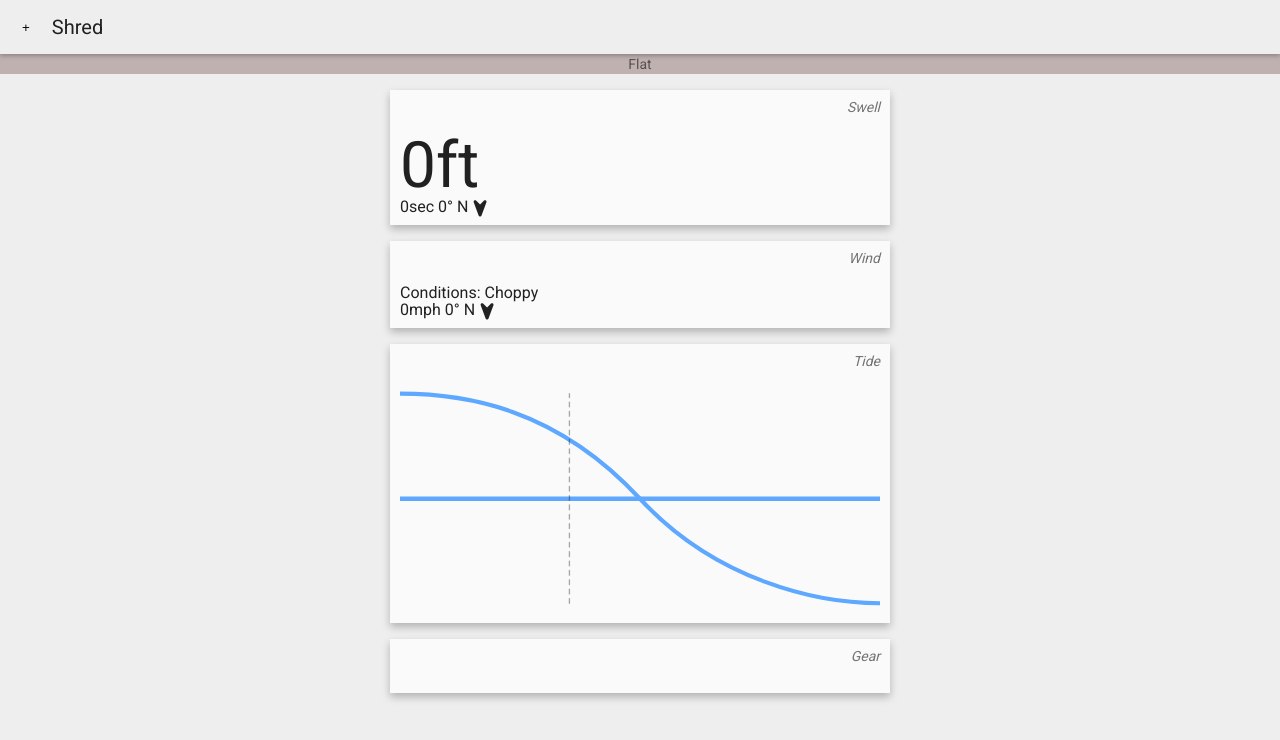
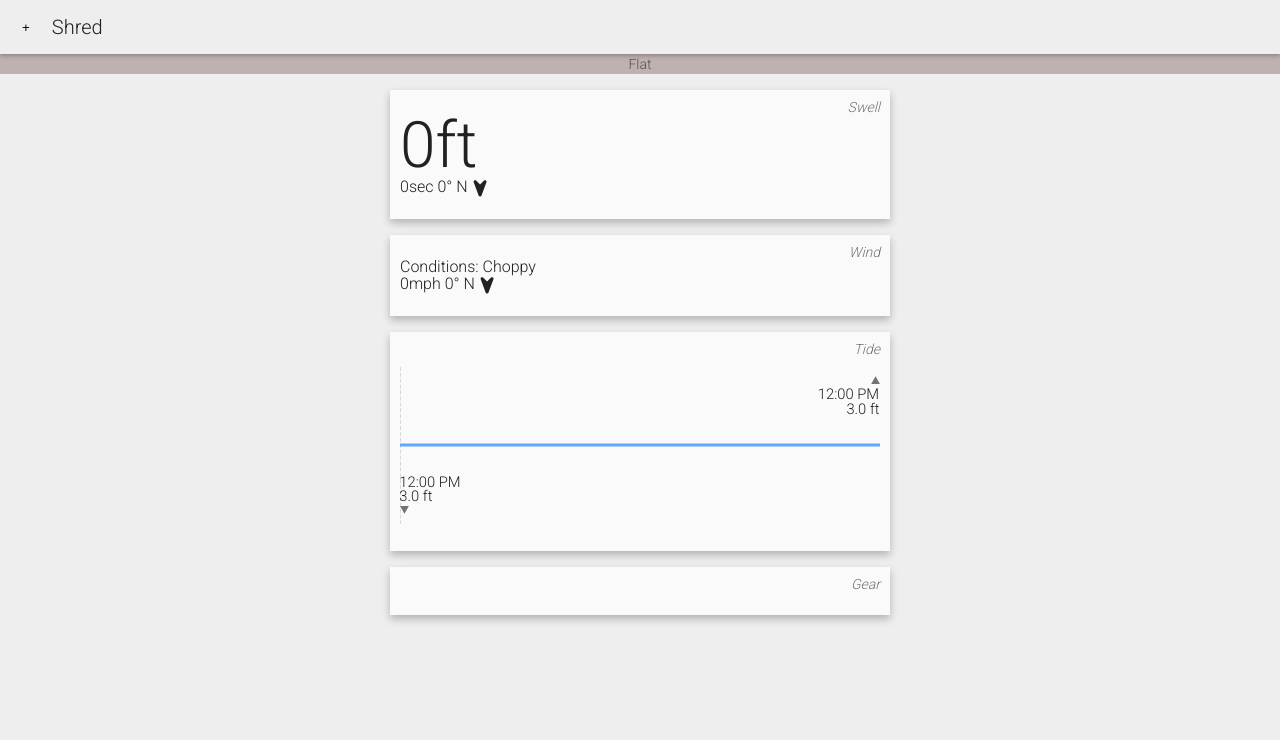
Before and after one commit to TunaSurf/ShouldIShred, a React (Create React App) app: page /1 in a window 1280 px wide. Shown: the top 740 px of the page. Built offline with nearby package versions, Linux system fonts and the light colour scheme; no server answers.

Commit message:
setup tide graph svg w/ animation

```diff
--- a/public/index.html
+++ b/public/index.html
@@ -10,7 +10,7 @@
     -->
     <link rel="manifest" href="%PUBLIC_URL%/manifest.json">
     <link rel="shortcut icon" href="%PUBLIC_URL%/favicon.ico">
-    <link href="https://fonts.googleapis.com/css?family=Roboto" rel="stylesheet">
+    <link href="https://fonts.googleapis.com/css?family=Roboto:300,400" rel="stylesheet">
     <link rel="stylesheet" href="https://use.fontawesome.com/releases/v5.1.0/css/all.css" integrity="sha384-lKuwvrZot6UHsBSfcMvOkWwlCMgc0TaWr+30HWe3a4ltaBwTZhyTEggF5tJv8tbt"
       crossorigin="anonymous">
     <!--
--- a/src/Card.css
+++ b/src/Card.css
@@ -1,16 +1,16 @@
 .card {
   background: #FAFAFA;
   box-shadow: 0 4px 8px rgba(0,0,0,0.25);
+  padding: 10px;
 }
 
 .card-name {
   text-align: right;
-  padding: 10px;
   font-style: italic;
   color: rgba(0,0,0,0.54);
   font-size: .875em;
 }
 
 .card-contents {
-  padding: 10px;
+  margin-bottom: .875em;
 }
--- a/src/CardList.js
+++ b/src/CardList.js
@@ -28,6 +28,7 @@ class CardList extends Component {
         </Card>
         <Card cardName="Tide">
           <Tide
+            locationName={this.props.locationName}
             previousTide={this.props.prevTide}
             nextTide={this.props.nextTide}
           />
--- a/src/LocationPage.js
+++ b/src/LocationPage.js
@@ -89,6 +89,7 @@ class LocationPage extends Component {
           closeSidebar={this.handleCloseSidebar}
         />
         <CardList
+          locationName={this.state.locationData.locationName}
           swellHeight={swellHeight}
           swellDirection={this.state.locationData.swellDirection}
           swellCompass={this.state.locationData.swellCompass}
--- a/src/Tide.css
+++ b/src/Tide.css
@@ -0,0 +1,11 @@
+.tide-graph {
+  margin-top: 10px;
+}
+
+.tide-graph-label {
+  fill: rgba(0,0,0,0.87);
+}
+
+.triangle {
+  fill: rgba(0,0,0,0.54);
+}
--- a/src/Tide.js
+++ b/src/Tide.js
@@ -3,15 +3,69 @@ import './Tide.css';
 
 class Tide extends Component {
   render() {
+    const nextHighCurve = "M0,105c162.794,0 162.75,-103 325,-103";
+    const nextLowCurve = "M0,2c162.794,0 162.75,103 325,103";
+    let nextHighLabels = (
+      <g id="next-high">
+        <g font-family="'Roboto-Light','Roboto'" font-size="10">
+          <text className="tide-graph-label" x="288.959" y="29.09" transform="translate(-6.01 -6.728)">
+            12:00 PM
+          </text>
+          <text className="tide-graph-label" x="308.28" y="39.09" transform="translate(-6.01 -6.728)">
+            3.0 ft
+          </text>
+        </g>
+        <g font-family="'Roboto-Light','Roboto'" font-size="10">
+          <text className="tide-graph-label" x="288.959" y="29.09" transform="translate(-289.418 52.657)">
+            12:00 PM
+          </text>
+          <text className="tide-graph-label" x="288.959" y="39.09" transform="translate(-289.418 52.657)">
+            3.0 ft
+          </text>
+        </g>
+        <path className="triangle" d="M325,12.155l-6,0l3,-5.155l3,5.155Z"/>
+        <path className="triangle" d="M0,94.845l6,0l-3,5.155l-3,-5.155Z"/>
+      </g>
+    );
+    let nextLowLabels = (
+      <g id="next-low">
+        <g font-family="'Roboto-Light','Roboto'" font-size="10">
+          <text className="tide-graph-label" x="288.959" y="29.09" transform="translate(-289.418 -6.728)">
+            12:00 PM
+          </text>
+          <text className="tide-graph-label" x="288.959" y="39.09" transform="translate(-289.418 -6.728)">
+            3.0 ft
+          </text>
+        </g>
+        <g font-family="'Roboto-Light','Roboto'" font-size="10">
+          <text className="tide-graph-label" x="288.959" y="29.09" transform="translate(-6.01 52.657)">
+            12:00 PM
+          </text>
+          <text className="tide-graph-label" x="308.28" y="39.09" transform="translate(-6.01 52.657)">
+            3.0 ft
+          </text>
+        </g>
+        <path className="triangle" d="M319,94.845l6,0l-3,5.155l-3,-5.155Z"/>
+        <path className="triangle" d="M6,12.155l-6,0l3,-5.155l3,5.155Z"/>
+      </g>
+    );
+
+    let curve = nextHighCurve;
+    let labels = nextHighLabels;
+
+
+
     return (
       <div className="card-contents">
-        <svg xmlns="http://www.w3.org/2000/svg" viewBox="0 0 325 150" fillRule="evenodd" clipRule="evenodd" strokeLinecap="round" strokeLinejoin="round">
-          <g fill="none">
-            <path id="line" stroke="#5EA8FF" strokeWidth="3" d="M0 75 L 325 75"/>
-            <path stroke="#5EA8FF" strokeWidth="2.81" d="M0 3.841c43.623 0 105.278 9.234 162.5 71.159 51.156 55.361 119.578 70.747 162.5 70.747" />
-            <path stroke="#00000054" strokeWidth=".92" d="M114.712 145.747V3.841" strokeDasharray="3.167" />
-          </g>
-        </svg >
+        <svg key={this.props.locationName} className="tide-graph" viewBox="0 0 325 107" xmlns="http://www.w3.org/2000/svg" fill-rule="evenodd" clip-rule="evenodd" stroke-linecap="round" stroke-linejoin="round" stroke-miterlimit="1.5">
+          <path className="timeline" d="M0,107l0,-107" fill="none" stroke="#ccc" stroke-dasharray="2,2,0,0">
+            <animateTransform attributeName="transform" type="translate" begin="650ms" dur="400ms" from="0 0" to="200 0" fill="freeze" />
+          </path>
+          <path className="flatline" d="M0,53.5c162.794,0 162.75,0 325,0" fill="none" stroke="#5EA8FF" stroke-width="2">
+            <animate attributeName="d" begin="550ms" dur="400ms" from="M0,53.5c162.794,0 162.75,0 325,0" to={curve} fill="freeze" />
+          </path>
+          {labels}
+        </svg>
       </div>
     );
   }
--- a/src/index.css
+++ b/src/index.css
@@ -4,5 +4,6 @@ html {
 
 body {
   font-family: Roboto, Oxygen, Ubuntu, Cantarell, 'Open Sans', 'Helvetica Neue', sans-serif;
+  font-weight: 300;
   color: rgba(0,0,0,0.87);
 }
```
